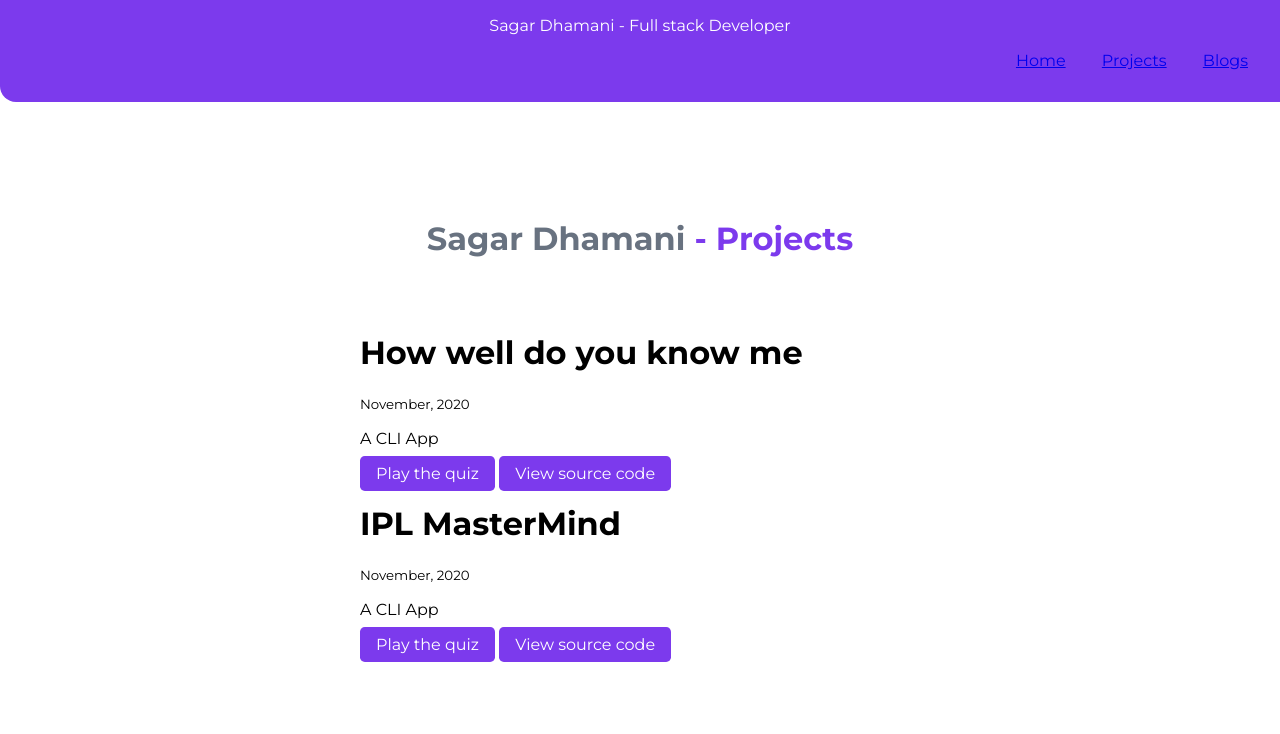
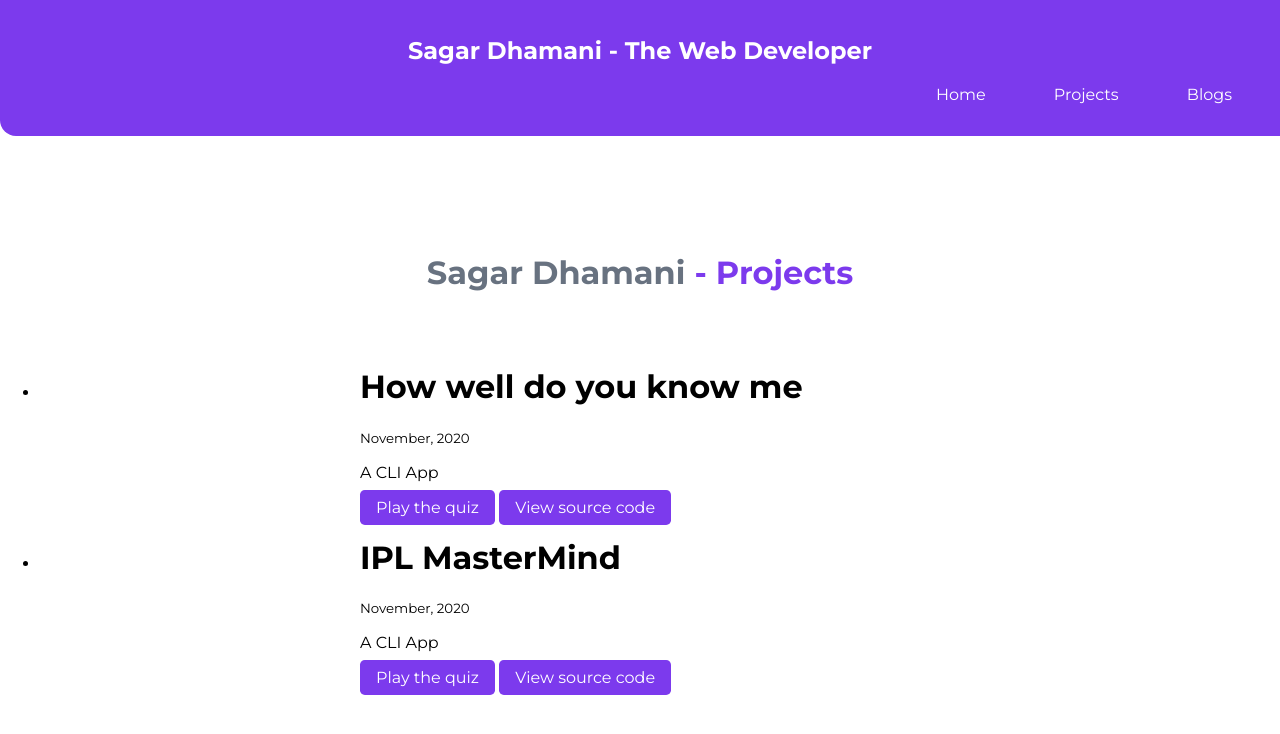
Before and after one commit to sdhamani/sagardhamani.com, a plain HTML site: page projects.html in a window 1280 px wide. Drawn offline with Linux system fonts and the light colour scheme.

Commit message:
Made changes in index.html

```diff
--- a/projects.html
+++ b/projects.html
@@ -8,16 +8,16 @@
 </head>
 <body>
     <nav class="navigation">
-        <div class="nav-brand">Sagar Dhamani - Full stack Developer</div>
+        <h1 class="nav-brand">Sagar Dhamani <span class="heading-inverted">  - The Web Developer</span></h1>
         <ul class="list-no-bullets nav-pills">
             <li class="list-item-inline">
-                <a class:"link" href="/">Home</a>
+                <a class="link" href="/">Home</a>
             </li>
             <li class="list-item-inline">
-                <a class:"link link-active  href="/projects.html">Projects</a>
+                <a class="link link-active" href="/projects.html">Projects</a>
             </li>
             <li class="list-item-inline">
-                <a class:"link" href="/blogs.html">Blogs</a>
+               <a class="link" href="/blogs.html">Blogs</a>
             </li>
         </ul>
     </nav>
@@ -26,7 +26,7 @@
         <h1 class="hero-header">Sagar Dhamani <span class="heading-inverted">  - Projects</span></h1>
     </header>
 
-    <ul class="list-no-bullets">
+    <ul class="list-no-bull         ets">
 
         <li>
             <div class="container container-center">
```
Also changed, not shown: blogs.html (+4 -4 lines).
